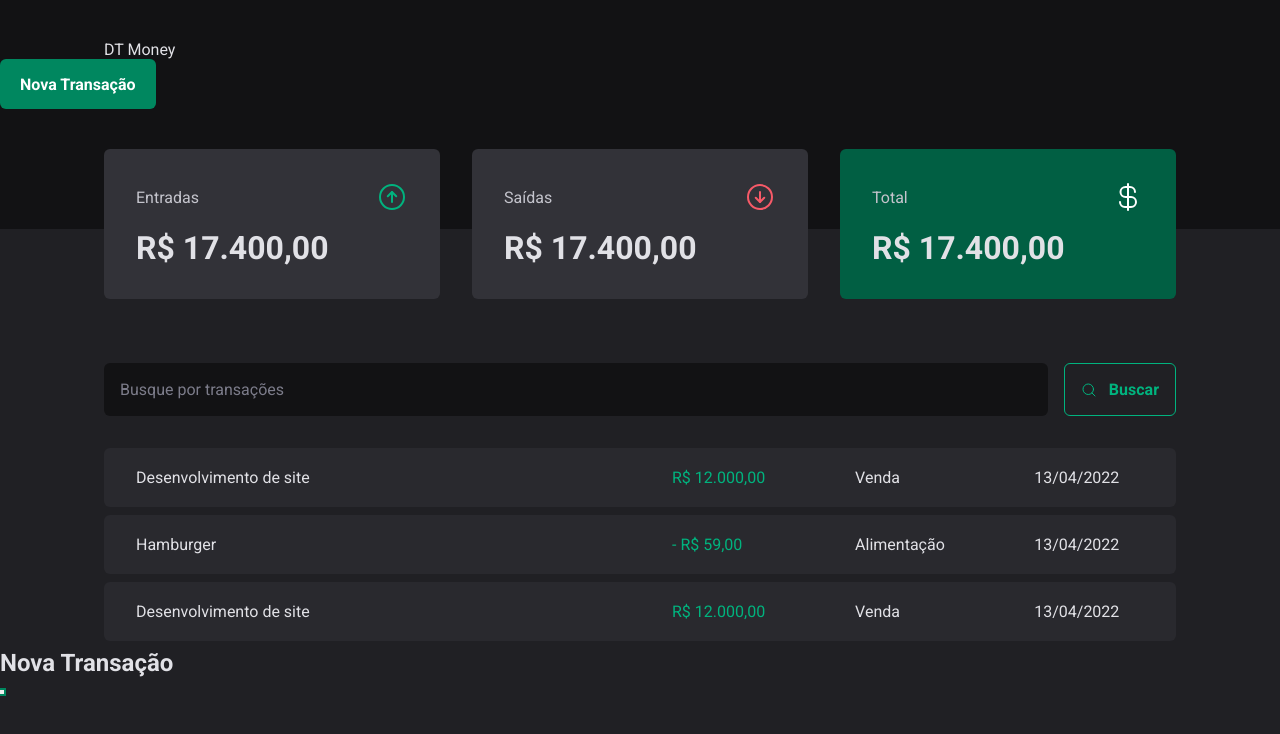
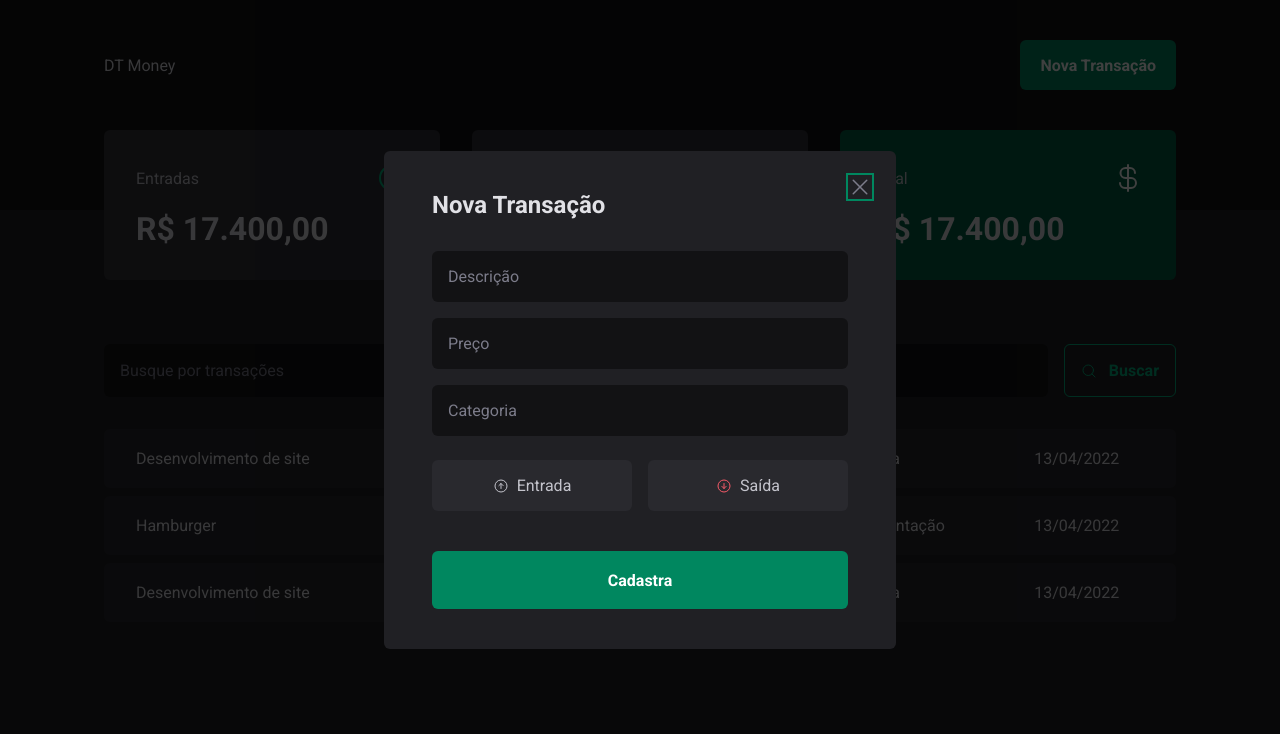
Before and after one commit to ciceroff/dt-money, a React (Vite) app: page / in a window 1280 px wide. Both pictures are taken after a click on the button "Nova Transação". Shown: the top 734 px of the page. Built offline with nearby package versions, Linux system fonts and the light colour scheme.

Commit message:
✨ add project modal

```diff
--- a/package.json
+++ b/package.json
@@ -11,6 +11,7 @@
   },
   "dependencies": {
     "@radix-ui/react-dialog": "^1.0.3",
+    "@radix-ui/react-radio-group": "^1.1.2",
     "phosphor-react": "^1.4.1",
     "react": "^18.2.0",
     "react-dom": "^18.2.0",
--- a/src/components/Header/index.tsx
+++ b/src/components/Header/index.tsx
@@ -1,24 +1,20 @@
+import { NewTransactionModal } from '../NewTransactionModal'
 import { HeaderContainer, HeaderContent, NewTransactionButton } from './styles'
 import * as Dialog from '@radix-ui/react-dialog'
 
 export function Header() {
   return (
     <HeaderContainer>
-      <HeaderContent>DT Money</HeaderContent>
-      <Dialog.Root>
-        <Dialog.Trigger asChild>
-          <NewTransactionButton>Nova Transação</NewTransactionButton>
-        </Dialog.Trigger>
+      <HeaderContent>
+        DT Money
+        <Dialog.Root>
+          <Dialog.Trigger asChild>
+            <NewTransactionButton>Nova Transação</NewTransactionButton>
+          </Dialog.Trigger>
 
-        <Dialog.Portal>
-          <Dialog.Overlay />
-          <Dialog.Content>
-            <Dialog.Title>Nova Transação</Dialog.Title>
-
-            <Dialog.Close></Dialog.Close>
-          </Dialog.Content>
-        </Dialog.Portal>
-      </Dialog.Root>
+          <NewTransactionModal></NewTransactionModal>
+        </Dialog.Root>
+      </HeaderContent>
     </HeaderContainer>
   )
 }
--- /dev/null
+++ b/src/components/NewTransactionModal/index.tsx
@@ -0,0 +1,42 @@
+import * as Dialog from '@radix-ui/react-dialog'
+import {
+  CloseButton,
+  Content,
+  Overlay,
+  TransactionType,
+  TransactionTypeButton,
+} from './styles'
+import { ArrowCircleDown, ArrowCircleUp, X } from 'phosphor-react'
+
+export function NewTransactionModal() {
+  return (
+    <Dialog.Portal>
+      <Overlay />
+      <Content>
+        <Dialog.Title>Nova Transação</Dialog.Title>
+        <CloseButton>
+          <X size={24} />
+        </CloseButton>
+
+        <form action="">
+          <input type="text" placeholder="Descrição" required />
+          <input type="number" placeholder="Preço" required />
+          <input type="text" placeholder="Categoria" required />
+
+          <TransactionType>
+            <TransactionTypeButton variant="income" value="income">
+              <ArrowCircleUp />
+              Entrada
+            </TransactionTypeButton>
+
+            <TransactionTypeButton variant="outcome" value="outcome">
+              <ArrowCircleDown />
+              Saída
+            </TransactionTypeButton>
+          </TransactionType>
+          <button type="submit">Cadastra</button>
+        </form>
+      </Content>
+    </Dialog.Portal>
+  )
+}
--- /dev/null
+++ b/src/components/NewTransactionModal/styles.ts
@@ -0,0 +1,110 @@
+import styled from 'styled-components'
+import * as Dialog from '@radix-ui/react-dialog'
+import * as RadioGroup from '@radix-ui/react-radio-group'
+
+export const Overlay = styled(Dialog.Overlay)`
+  position: fixed;
+  width: 100vw;
+  height: 100vh;
+  inset: 0;
+  background: rgba(0, 0, 0, 0.75);
+`
+
+export const Content = styled(Dialog.Content)`
+  min-width: 32rem;
+  border-radius: 6px;
+  padding: 2.5rem 3rem;
+  background: ${(props) => props.theme['gray-800']};
+
+  position: fixed;
+  top: 50%;
+  left: 50%;
+  transform: translate(-50%, -50%);
+
+  form {
+    margin-top: 2rem;
+    display: flex;
+    flex-direction: column;
+    gap: 1rem;
+
+    input {
+      border-radius: 6px;
+      border: 0;
+      background: ${(props) => props.theme['gray-900']};
+      color: ${(props) => props.theme['gray-300']};
+      padding: 1rem;
+
+      &::placeholder {
+        color: ${(props) => props.theme['gray-500']};
+      }
+    }
+
+    button[type='submit'] {
+      height: 58px;
+      border: 0;
+      background: ${(props) => props.theme['green-500']};
+      color: ${(props) => props.theme['white']};
+      font-weight: bold;
+      padding: 0 1.25rem;
+      border-radius: 6px;
+      margin-top: 1.5rem;
+      cursor: pointer;
+      &:hover {
+        background: ${(props) => props.theme['green-700']};
+        transition: background-color 0.2s;
+      }
+    }
+  }
+`
+
+export const CloseButton = styled(Dialog.Close)`
+  position: absolute;
+  background: transparent;
+  border: 0;
+  top: 1.5rem;
+  right: 1.5rem;
+  line-height: 0;
+  cursor: pointer;
+  color: ${(props) => props.theme['gray-500']};
+`
+
+export const TransactionType = styled(RadioGroup.Root)`
+  display: grid;
+  grid-template-columns: repeat(2, 1fr);
+  gap: 1rem;
+  margin-top: 0.5rem;
+`
+
+interface TransactionTypeButtonProps {
+  variant: 'income' | 'outcome'
+}
+
+export const TransactionTypeButton = styled(
+  RadioGroup.Item,
+)<TransactionTypeButtonProps>`
+  background: ${(props) => props.theme['gray-700']};
+  padding: 1rem;
+  display: flex;
+  align-items: center;
+  justify-content: center;
+  gap: 0.5rem;
+  border-radius: 6px;
+  cursor: pointer;
+  border: 0;
+  color: ${(props) => props.theme['gray-300']};
+
+  svg {
+    color: ${(props) =>
+      props.variant === 'income'
+        ? props.theme['gray-300']
+        : props.theme['red-300']};
+  }
+
+  &[data-state='checked'] {
+    color: ${(props) => props.theme.white};
+    background: ${(props) =>
+      props.variant === 'income'
+        ? props.theme['green-500']
+        : props.theme['red-500']};
+  }
+`
```
Also changed, not shown: 1 other file (tests, documents, lock files or other folders).
